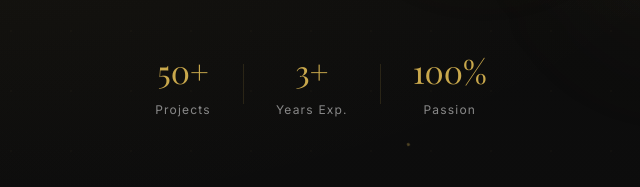
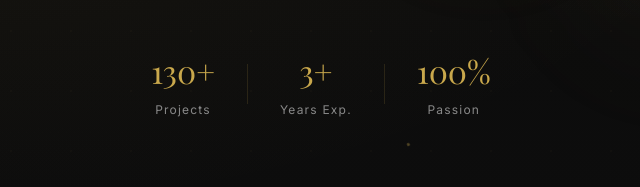
Before and after one commit to omarbsebs/omar-portfolio, a plain HTML site: page index.html in a window 1280 px wide. Shown: the part 779-966 px from the top of the page, 319-959 px from the left. Drawn offline with nearby package versions, Linux system fonts and the light colour scheme.

Commit message:
Update index.html

```diff
--- a/index.html
+++ b/index.html
@@ -64,7 +64,7 @@
       </div>
       <div class="hero-stats">
         <div class="stat">
-          <span class="stat-num">50+</span>
+          <span class="stat-num">130+</span>
           <span class="stat-label">Projects</span>
         </div>
         <div class="stat-divider"></div>
```
